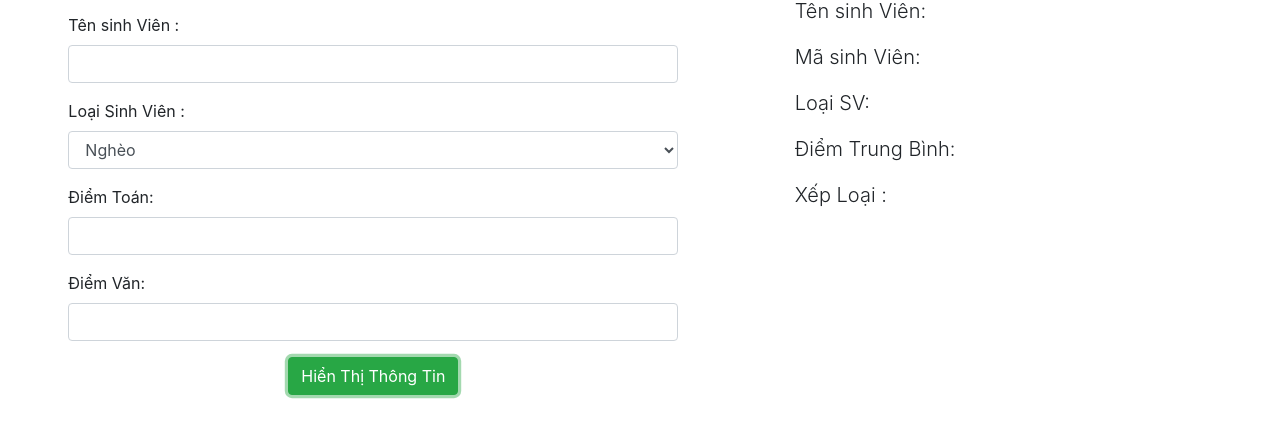
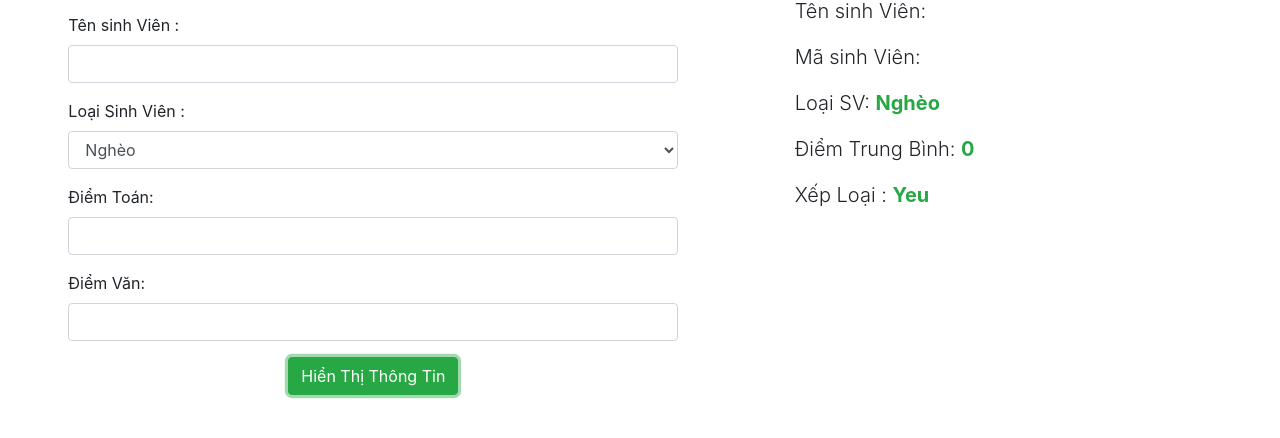
Before and after one commit to DuyQuan2303/QLSV, a plain HTML site: page baitap1/index.html in a window 1280 px wide. Both pictures are taken after a click on the button "Hiển Thị Thông Tin". Shown: the part 148-586 px from the top of the page. Drawn offline with nearby package versions, Linux system fonts and the light colour scheme.

Commit message:
add file

```diff
--- a/baitap1/index.html
+++ b/baitap1/index.html
@@ -79,6 +79,7 @@
     <script src="https://stackpath.bootstrapcdn.com/bootstrap/4.1.3/js/bootstrap.min.js"
         integrity="sha384-ChfqqxuZUCnJSK3+MXmPNIyE6ZbWh2IMqE241rYiqJxyMiZ6OW/JmZQ5stwEULTy"
         crossorigin="anonymous"></script>
+        <script src="./sinhvien.js"></script>
         <script src="./oop.js"></script>
 </body>
 
--- a/baitap1/oop.js
+++ b/baitap1/oop.js
@@ -16,6 +16,7 @@ function hienThiThongTin() {
    * - Phương thức(method): Chức năng của đối tượng
    */
   // Property
+
   // var sinhVien = {
   //   /**
   //    * key: value
@@ -50,8 +51,13 @@ function hienThiThongTin() {
   //         }
   //   },
   // };
+
+  // tao doi tuong sinh vien tu lop doi tuong Sinhvien
+  var sinhVien = new Sinhvien(_maSV, _tenSV, _loaiSV, _diemToan, _diemVan);
+
   sinhVien.tinhDTB();
-  var loai = sinhVien.xeploai(sinhVien.diemTB)
+  var loai = sinhVien.xepLoai(sinhVien.diemTB);
+  // console.log(sinhVien);
 
 
   getEle("spanTenSV").innerHTML = sinhVien.tenSV;
```
Also changed, not shown: baitap2/models/danhsachsinhvien.js (added), baitap2/models/sinhvien.js (added).
